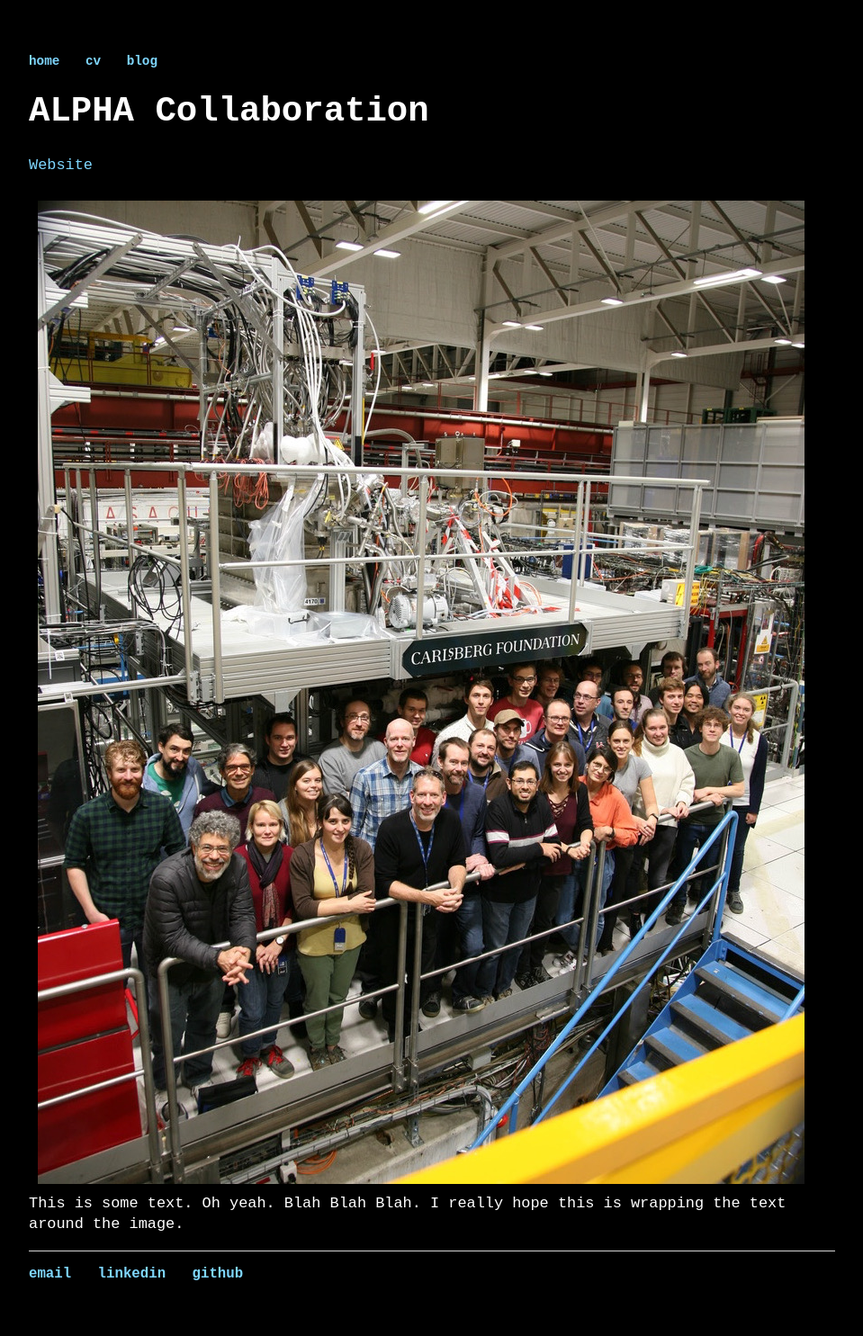
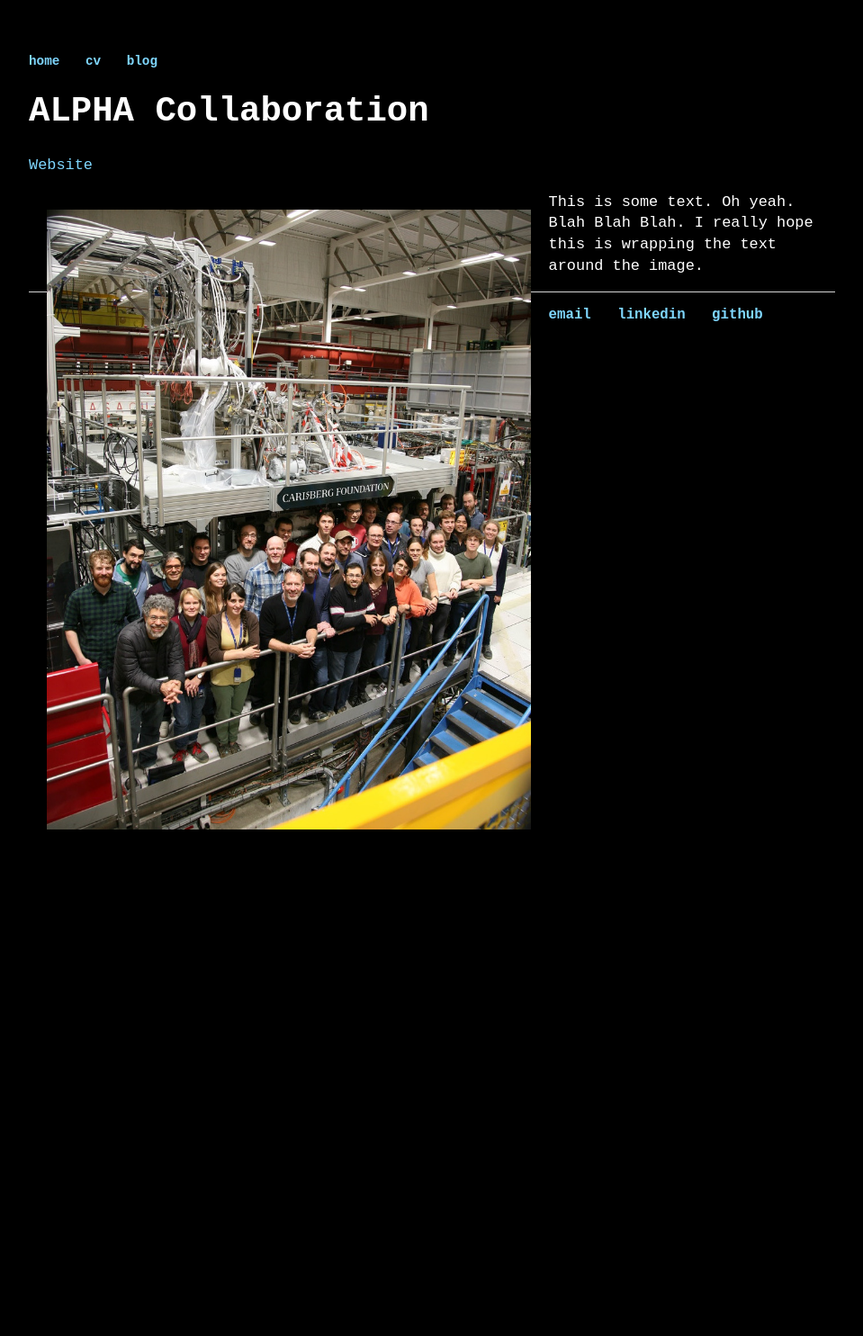
Before and after one commit to dmz11/dmz11.github.io, a Jekyll site: the page built from experiments/alpha/index.html, in a window 1280 px wide. Shown: the whole page at 90% size, without its empty margins (160-1119 px from the left). Built offline with Jekyll 4.4.1, drawn with Linux system fonts in a browser that asks for light colours; after the commit the page ends 942 px from its top, so only the background shows below that.

Commit message:
changed image size

```diff
--- a/experiments/alpha/index.html
+++ b/experiments/alpha/index.html
@@ -6,6 +6,6 @@ title: dana-zimmer
 <p><a href='http://alpha.web.cern.ch/'>Website</a></p>
 
 <p>
-<img src='../../images/alpha_collab.jpg' align='left' hspace='10' vspace='10'/>
+<img src='../../images/alpha_collab.jpg' align='left' width='60%'  hspace='20' vspace='20'/>
 This is some text. Oh yeah. Blah Blah Blah. I really hope this is wrapping the text around the image.
 </p>
```
